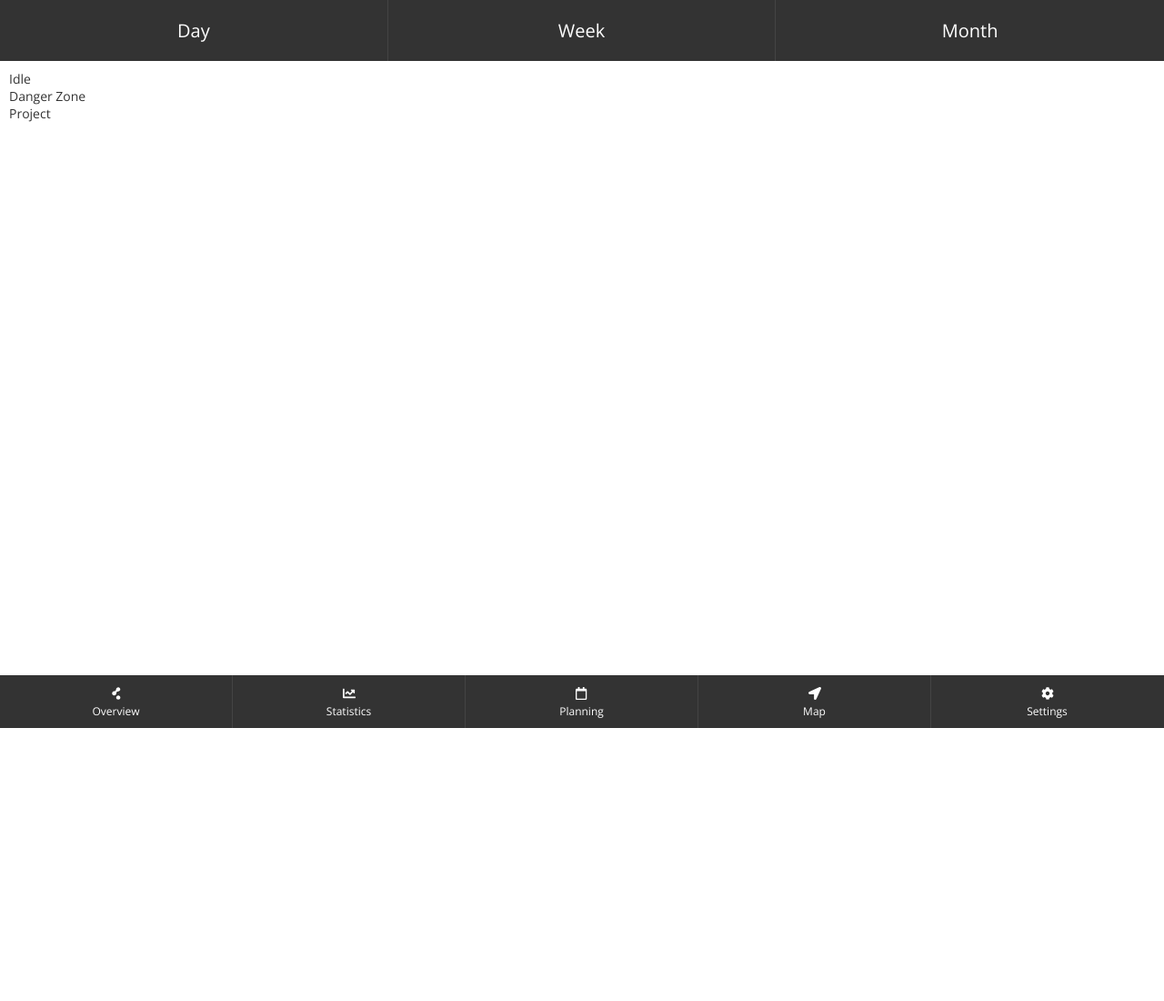
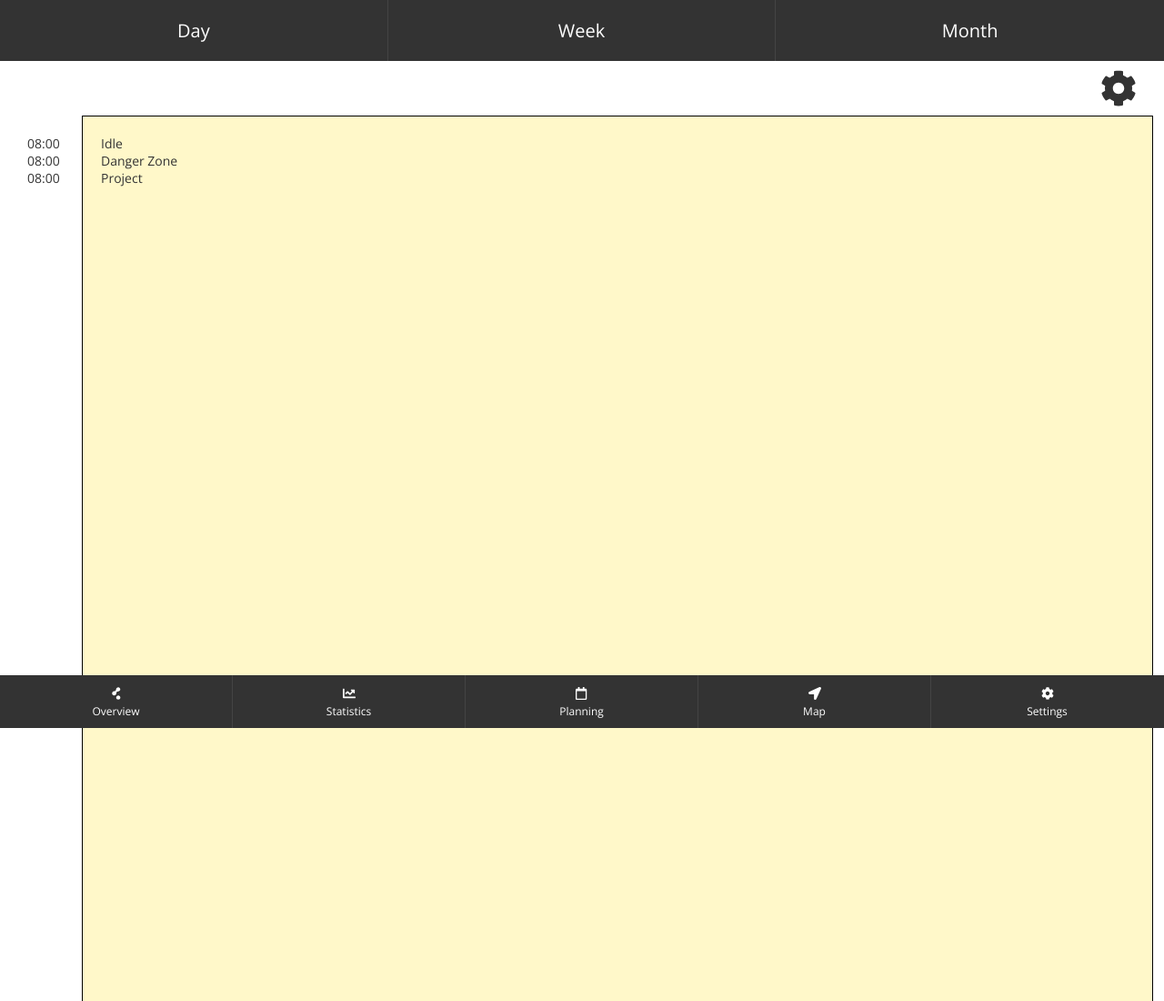
Before and after one commit to phek/mobile_application, a React app in the folder prototype-web/: page /Planning in a window 1280 px wide. Shown: the top 1100 px of the page at 91% size. Before the commit the page ends 800 px from the top, so only its background shows below. Built offline with nearby package versions, Linux system fonts and the light colour scheme.

Commit message:
adding content

```diff
--- a/prototype-web/src/components/stats/Stats.js
+++ b/prototype-web/src/components/stats/Stats.js
@@ -6,11 +6,21 @@ const Stats = () => (
     <div>
 		<TopMenu title1="Day" title2="Week" title3="Month"/>
         <div id="content">
-            <div className="activityZone">
-                <div className="activity">Idle</div>
-				<div className="activity">Danger Zone</div>
-				<div className="activity">Project</div>
-            </div>
+			<div className="group" id="cogs">
+				<i className="fas fa-cog" id="cog"/>
+			</div>
+			<div id="schedule">
+				<div id="times">
+					<div className="time">08:00</div>
+					<div className="time">08:00</div>
+					<div className="time">08:00</div>
+				</div>
+				<div className="activityZone">
+					<div className="activity">Idle</div>
+					<div className="activity">Danger Zone</div>
+					<div className="activity">Project</div>
+				</div>
+			</div>
         </div>
     </div>
 );
--- a/prototype-web/src/components/stats/stats.css
+++ b/prototype-web/src/components/stats/stats.css
@@ -1,8 +1,31 @@
-.note {
-    border-radius: 6px;
+.activityZone {
+    border: 1px solid #000000;
     padding: 20px;
-    box-shadow: 3px 3px 3px #00000026;
     background-color: #fff8c9;
+	height: 2000px;
+	width: calc(100% - 124px);
+	display: inline-block;
+}
+
+#times {
+	height: 2000px;
+	width: 40px;
+	padding: 20px;
+	display: inline-block;
+}
+
+
+.group:after {
+	content: "";
+	display: table;
+	clear: both;
+}
+
+#cog {
+	font-size: 40px;
+	float:right;
+	margin-right: 20px;
+	margin-bottom: 10px;
 }
 
 .note h1 {
```
